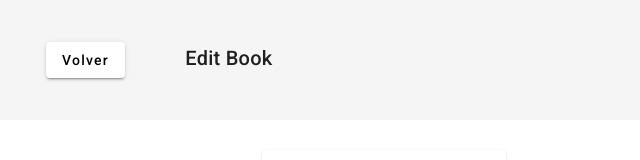
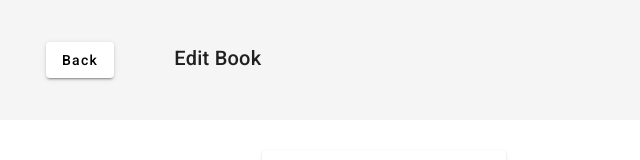
Before and after one commit to cmirandao/Proyects, an Angular app: page /detail/1 in a window 1280 px wide. Shown: the top 160 px of the page, without its empty margins (0-640 px from the left). Built offline with nearby package versions, Linux system fonts and the light colour scheme.

Commit message:
fix name app

```diff
--- a/src/app/pages/book-detail/book-detail.component.html
+++ b/src/app/pages/book-detail/book-detail.component.html
@@ -1,6 +1,6 @@
 <mat-toolbar>
     <section>
-        <div class="example-button-row"><button mat-raised-button (click)="navigateToProducts()">Volver</button></div>
+        <div class="example-button-row"><button mat-raised-button (click)="navigateToProducts()">Back</button></div>
         <div><h1>Edit Book</h1></div>
     </section>
 </mat-toolbar>
--- a/src/app/pages/new-book/new-book.component.html
+++ b/src/app/pages/new-book/new-book.component.html
@@ -1,6 +1,6 @@
 <mat-toolbar>
     <section>
-        <div class="example-button-row"><button mat-raised-button (click)="navigateToProducts()">Volver</button></div>
+        <div class="example-button-row"><button mat-raised-button (click)="navigateToProducts()">Back</button></div>
         <div>
             <h1>New Book</h1>
         </div>
--- a/src/index.html
+++ b/src/index.html
@@ -2,7 +2,7 @@
 <html lang="en">
 <head>
   <meta charset="utf-8">
-  <title>CamoApp</title>
+  <title>BooksApp</title>
   <base href="/">
   <meta name="viewport" content="width=device-width, initial-scale=1">
   <link rel="icon" type="image/x-icon" href="favicon.ico">
```
